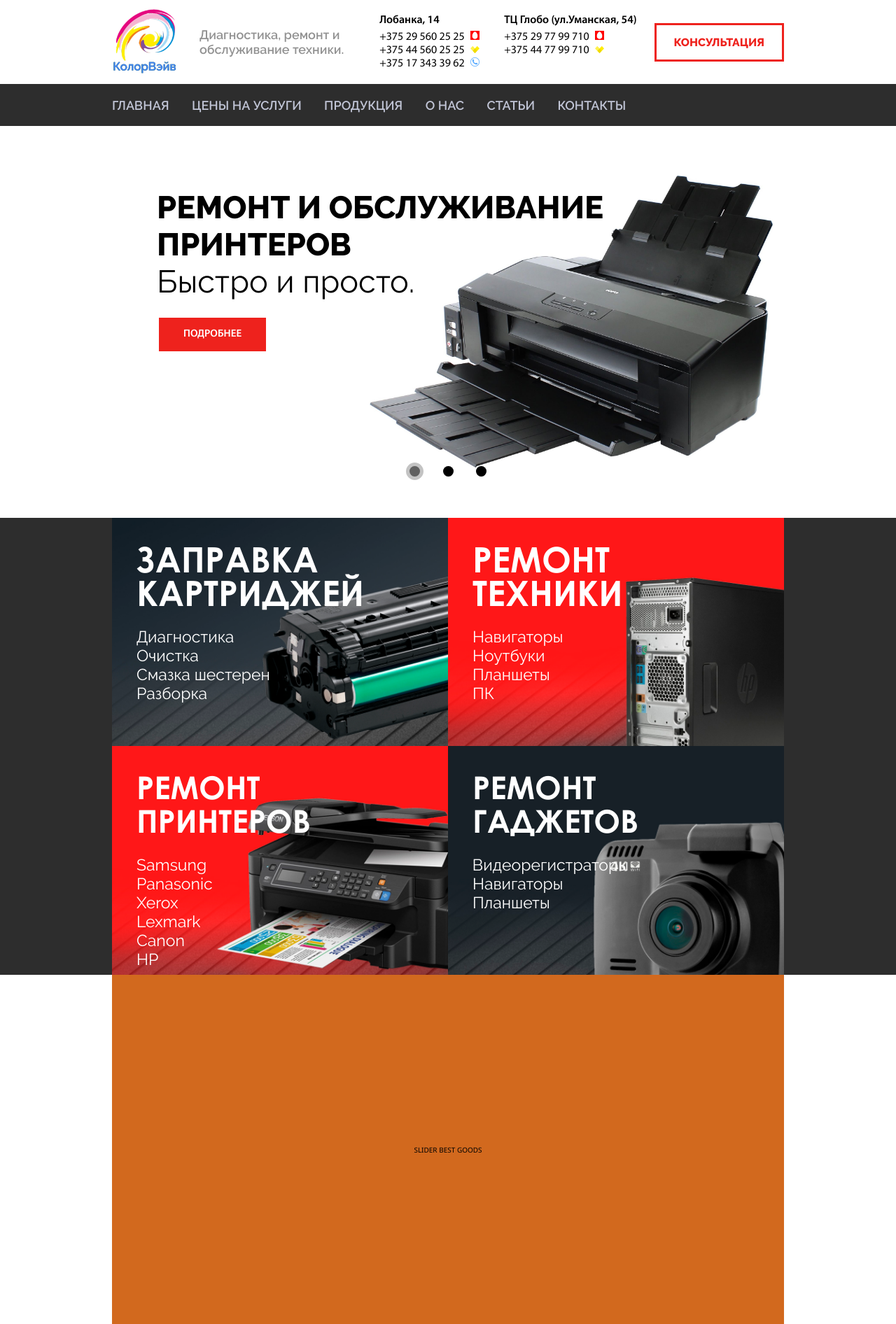
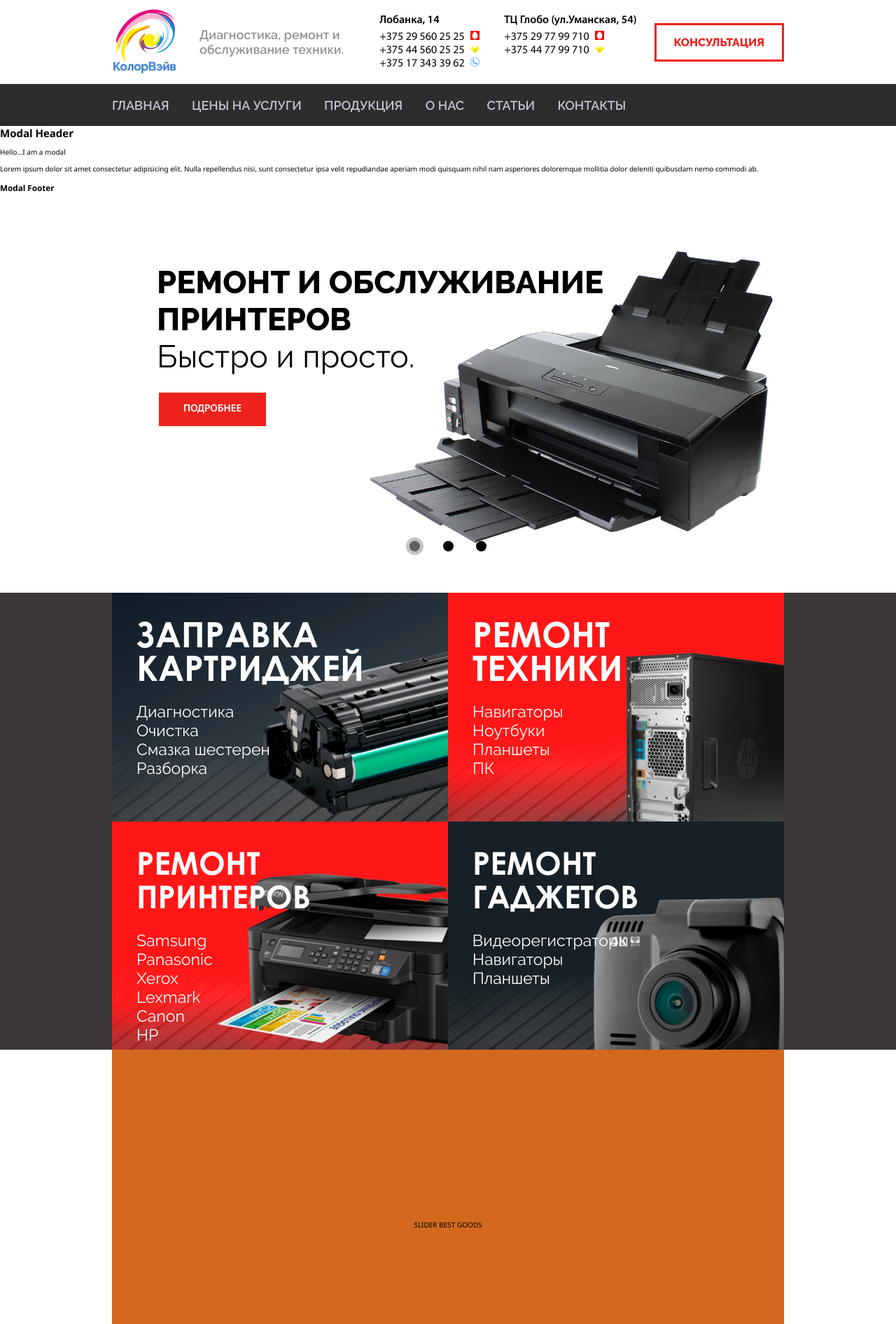
Before and after one commit to Lanmord/Colorwave, a PHP site: page / in a window 1280 px wide. Shown: the top 1892 px of the page at 70% size. Run offline with PHP 8.4, Linux system fonts and the light colour scheme; some libraries are stand-ins or nearby versions; some web fonts are replaced.

Commit message:
Правки

```diff
--- a/main/css/style.css
+++ b/main/css/style.css
@@ -426,6 +426,7 @@ nav{
   position: relative;
   border-radius: 100%;
   z-index: 4;
+  cursor: pointer;
 }
 .dot::after{
   content: "";
@@ -477,7 +478,7 @@ nav{
 }
 /*конец моих стилей*/
 .color1{
-  background-color: #2D2D2D;
+  background-color: rgb(61, 56, 56);
 }
 .color2{
   background-color: rgb(250, 16, 12);
@@ -766,7 +767,6 @@ img.padding{
   background-size: cover;
   width: 35px;
   height: 35px;
-  cursor: pointer;
   transition: .3s;
 }
 .arrow_top:hover{
--- a/main/index.html
+++ b/main/index.html
@@ -36,7 +36,7 @@
               <span>+375 44 77 99 710 <img class="padding" src="img/velcom.png" alt="mts" width="16px"></span>
             </div>
           </div>
-          <a href="#" class="btn">Консультация</a>
+          <a href="#" id="feedback" class="btn">Консультация</a>
         </div>
       </div>
     </div>
@@ -66,6 +66,23 @@
 
       </div>
     </nav>
+
+    <div id="ModalPanel" class="modal">
+      <div class="modal-content">
+        <div class="modal-header">
+            <span class="closeBtn"></span>
+            <h2>Modal Header</h2>
+        </div>
+        <div class="modal-body">
+          <p>Hello...I am a modal</p>
+          <p>Lorem ipsum dolor sit amet consectetur adipisicing elit. Nulla repellendus nisi, sunt consectetur ipsa velit repudiandae aperiam modi quisquam nihil nam asperiores doloremque mollitia dolor deleniti quibusdam nemo commodi ab.</p>
+        </div>
+        <div class="modal-footer">
+          <h3>Modal Footer</h3>
+        </div>
+      </div>
+    </div>
+
     <section>
       <div class="slider_wrap flex">
 
@@ -332,8 +349,8 @@
           <a href="#"><i class="fab fa-telegram-plane"></i></a>
         </div>
       </div>
-      <div class="col3">
-        <div class="arrow_top"></div>
+      <a class="col3">
+        <a href="#" class="arrow_top"></a>
     </div>
     </div>
   </section>
--- a/main/script.js
+++ b/main/script.js
@@ -54,3 +54,36 @@ dotsWrap.addEventListener('click', function (event) {
 setInterval(function (){
     moveSlide(1);
 }, 5000);
+
+/////////// МОДАЛЬНОЕ ОКНО ////////////
+
+// Get modal element
+var modal = document.getElementById('ModalPanel');
+// Get open modal button
+var modalBtn = document.getElementById('feedback');
+// Get close button
+var closeBtn = document.getElementsByClassName('closeBtn')[0];
+
+// Listen for open click
+modalBtn.addEventListener('click', openModal);
+// Listen for close click
+closeBtn.addEventListener('click', closeModal);
+// Listen for outside click
+window.addEventListener('click', outsideClick);
+
+// Function to open modal
+function openModal(){
+  modal.style.display = 'block';
+}
+
+// Function to close modal
+function closeModal(){
+  modal.style.display = 'none';
+}
+
+// Function to close modal if outside click
+function outsideClick(e){
+  if(e.target == modal){
+    modal.style.display = 'none';
+  }
+}
```
Lines whose indentation alone changed are shown as unchanged.
